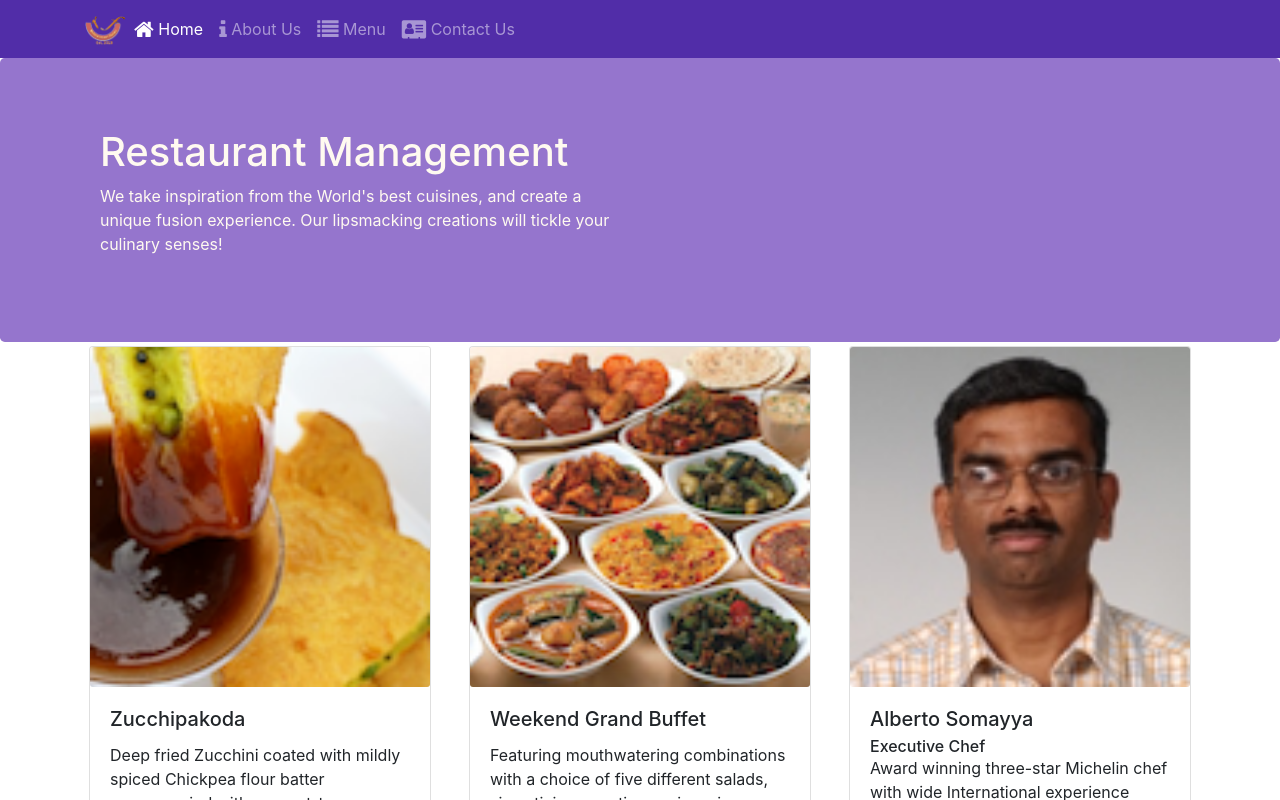
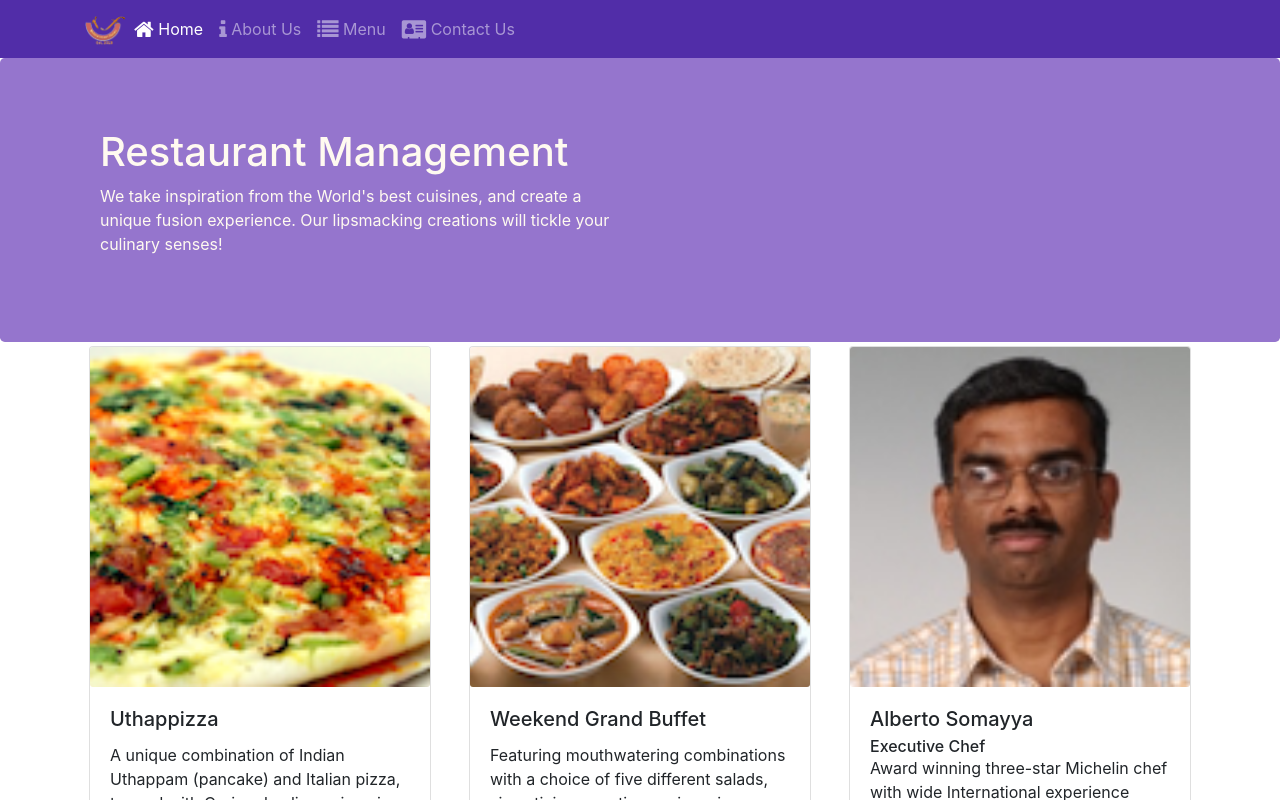
Before and after one commit to Hemal99/react1, a React (Create React App) app: page /home in a window 1280 px wide. Shown: the top 800 px of the page. Built offline with nearby package versions, Linux system fonts and the light colour scheme.

Commit message:
intro to redux

```diff
--- a/package.json
+++ b/package.json
@@ -13,9 +13,11 @@
     "react": "^16.13.1",
     "react-dom": "^16.13.1",
     "react-popper": "0.9.2",
+    "react-redux": "5.0.7",
     "react-router-dom": "4.2.2",
     "react-scripts": "3.4.3",
     "reactstrap": "5.0.0",
+    "redux": "3.7.2",
     "yarn": "^1.22.5"
   },
   "scripts": {
--- a/src/App.js
+++ b/src/App.js
@@ -2,20 +2,25 @@
 import Main from './components/MainComponent';
 import './App.css';
 import {BrowserRouter} from 'react-router-dom';
+import { Provider } from 'react-redux';
+import { ConfigureStore } from './redux/configureStore';
 
+const store =ConfigureStore();
 
 
 class App extends Component {
 
 
+
   render() {
     return (
-      <BrowserRouter>
-        <div className="App">
-          <Main />
-      </div>
-      </BrowserRouter>
-
+      <Provider store={store}>
+        <BrowserRouter>
+          <div className="App">
+            <Main />
+        </div>
+        </BrowserRouter>
+      </Provider>
     );
   }
 }
--- a/src/components/ContactComponent.js
+++ b/src/components/ContactComponent.js
@@ -94,6 +94,7 @@
 
     render(){
         const errors = this.validate(this.state.firstname, this.state.lastname, this.state.telnum, this.state.email);
+        console.log(errors); //validate() kiyana eken return wenne objevt ekak
         return(
         <div className="container">
                  <div className="row">
@@ -150,7 +151,8 @@
                                         valid={errors.firstname === ''}
                                         invalid={errors.firstname !== ''}
                                         onBlur={this.handleBlur('firstname')}
-                                        onChange={this.handleInputChange} />
+                                        onChange={this.handleInputChange}
+                                    />
                                     <FormFeedback>{errors.firstname}</FormFeedback>
                                 </Col>
                             </FormGroup>
--- a/src/components/MainComponent.js
+++ b/src/components/MainComponent.js
@@ -6,11 +6,20 @@
 import DishDetail from './DishdetailComponent';
 import Header from './HeaderComponent';
 import Footer from './FooterComponent';
-import { DISHES } from '../shared/dishes';
-import { COMMENTS } from '../shared/comments';
-import { LEADERS } from '../shared/leaders';
-import { PROMOTIONS } from '../shared/promotions';
-import { Switch, Route, Redirect} from 'react-router-dom';
+import { Switch, Route, Redirect, withRouter } from 'react-router-dom'
+import { connect } from 'react-redux';
+
+
+
+
+const mapStateToProps = state =>{
+  return{
+    dishes:state.dishes,
+    comments:state.comments,
+    promotions:state.promotions,
+    leaders:state.leaders
+  }
+}
 
 
 
@@ -19,13 +28,10 @@
 
   constructor(props){
     super(props);
-    this.state = {
-      dishes:DISHES,
-      comments:COMMENTS,
-      leaders:LEADERS,
-      promotions:PROMOTIONS
-    };
+
   }
+
+
 
 /*   onDishSelect(dishId){
     this.setState(
@@ -34,17 +40,26 @@
  } */
 
   render(){
+     const HomePage = () => {
+      return(
+          <Home
+              dish={this.props.dishes.filter((dish) => dish.featured)[0]}
+              promotion={this.props.promotions.filter((promo) => promo.featured)[0]}
+              leader={this.props.leaders.filter((leader) => leader.featured)[0]}
+          />
+      );
+     }
 
-    const HomePage =()=>{//mewa funtion nisa call karanatuwa wada karanne na eka nisa mulinma run wenne nikan retur method eka
+      /*     const HomePage =()=>{//mewa funtion nisa call karanatuwa wada karanne na eka nisa mulinma run wenne nikan retur method eka
       return(
         <Home
-        dish={this.state.dishes.filter((dish) => dish.featured)[1]}
-        promotion={this.state.promotions.filter((promo) => promo.featured)[0]}
-        leader={this.state.leaders.filter((leader) => leader.featured)[0]}
+        dish={this.props.dishes.filter((dish) => dish.featured)[0]}
+        promotion={this.props.promotions.filter((promo) => promo.featured)[0]}
+        leader={this.props.leaders.filter((leader) => leader.featured)[0]}
      />/*meke dish,promotion,leader props widiyta yawanwa HomeComponent ekata widiyta Home*/
 
-      );
-    }
+
+
 
 
 
@@ -52,8 +67,8 @@
        // console.log(match.params)
         //rout eken props widiyta obkect 3 k pass karanwa match,location,history  methandai api ganne match property eka witari
         return(//match.paramas.dishId kiyanne string ekak eka base 10 integer ekak karanna parseInt() use karanwa
-            <DishDetail dish={this.state.dishes.filter((dish) => dish.id === parseInt(match.params.dishId,10))[0]} //meken eka element ekak return unath filter function eken dishes array eke sub array ekak return karana nisa eka 1st element eka ganna one [0] dala tiyenne eketa
-              comments={this.state.comments.filter((comment) => comment.dishId === parseInt(match.params.dishId,10))} />//math kiyanne rout eke tiyana object ekak params kiyanne math eke tiyana property ekak (filter eken return wenne if(comment.dishId === parseInt(match.params.dishId,10)) true wena ewa)
+            <DishDetail dish={this.props.dishes.filter((dish) => dish.id === parseInt(match.params.dishId,10))[0]} //meken eka element ekak return unath filter function eken dishes array eke sub array ekak return karana nisa eka 1st element eka ganna one [0] dala tiyenne eketa
+              comments={this.props.comments.filter((comment) => comment.dishId === parseInt(match.params.dishId,10))} />//math kiyanne rout eke tiyana object ekak params kiyanne math eke tiyana property ekak (filter eken return wenne if(comment.dishId === parseInt(match.params.dishId,10)) true wena ewa)
         );
       }
 
@@ -64,10 +79,10 @@
         <Switch>
           <Route path ="/home" component={HomePage} /*path eken kiyanne url eka component attribute eken kiyanne e path ekedi renderwenne mokadda kiyala*/ />
           <Route exact path="/menu" /*exact kiyala danne home ekath mulin '/' ekak tiyna nisa /menu kiyana path eka specific karanna -full menu eka MenuComponent eka
-          */component={()=>< Menu dishes={this.state.dishes}/>} /* menu component ekata meke idala props  pass karanna one nisa arrow function eka use karanwa (arrow function eken return karanne props yawwata passe display wena menu eka*//>
+          */component={()=>< Menu dishes={this.props.dishes}/>} /* menu component ekata meke idala props  pass karanna one nisa arrow function eka use karanwa (arrow function eken return karanne props yawwata passe display wena menu eka*//>
           <Route path="/menu/:dishId" /*match.params.dishId =id*/ component={DishWithId} /*select karana menu item eka */ />
           <Route exact path="/contactus" component={Contact} />
-          <Route path="/aboutus" component={()=><About leaders={this.state.leaders}/>} />
+          <Route path="/aboutus" component={()=><About leaders={this.props.leaders}/>} />
           <Redirect to="/home"/>
         </Switch>
         <Footer/>
@@ -77,4 +92,4 @@
 }
 
 
-export default Main;
+export default withRouter(connect(mapStateToProps)(Main));
--- /dev/null
+++ b/src/redux/configureStore.js
@@ -0,0 +1,11 @@
+import {createStore} from 'redux';
+import { Reducer, initialState } from './reducer'
+
+export const ConfigureStore = () => {
+    const store = createStore(
+        Reducer, // reducer
+        initialState, // our initialState
+    );
+
+    return store;
+}
--- /dev/null
+++ b/src/redux/reducer.js
@@ -0,0 +1,15 @@
+import { DISHES } from '../shared/dishes';
+import { COMMENTS } from '../shared/comments';
+import { PROMOTIONS } from '../shared/promotions';
+import { LEADERS } from '../shared/leaders';
+
+export const initialState = {
+    dishes: DISHES,
+    comments: COMMENTS,
+    promotions: PROMOTIONS,
+    leaders: LEADERS
+};
+
+export const Reducer = (state = initialState, action) => {
+    return state;
+};
```
Also changed, not shown: 1 other file (tests, documents, lock files or other folders).
